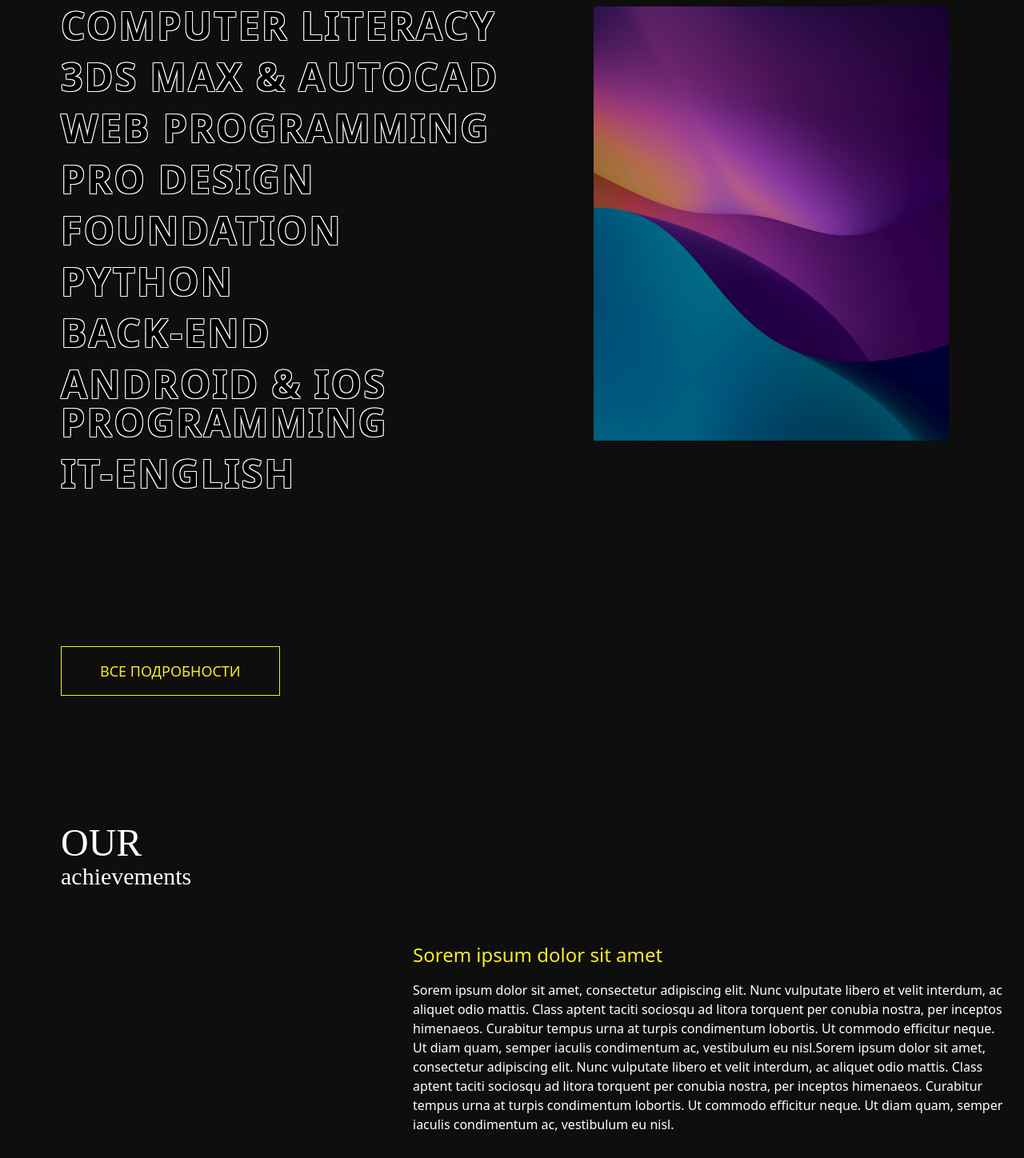
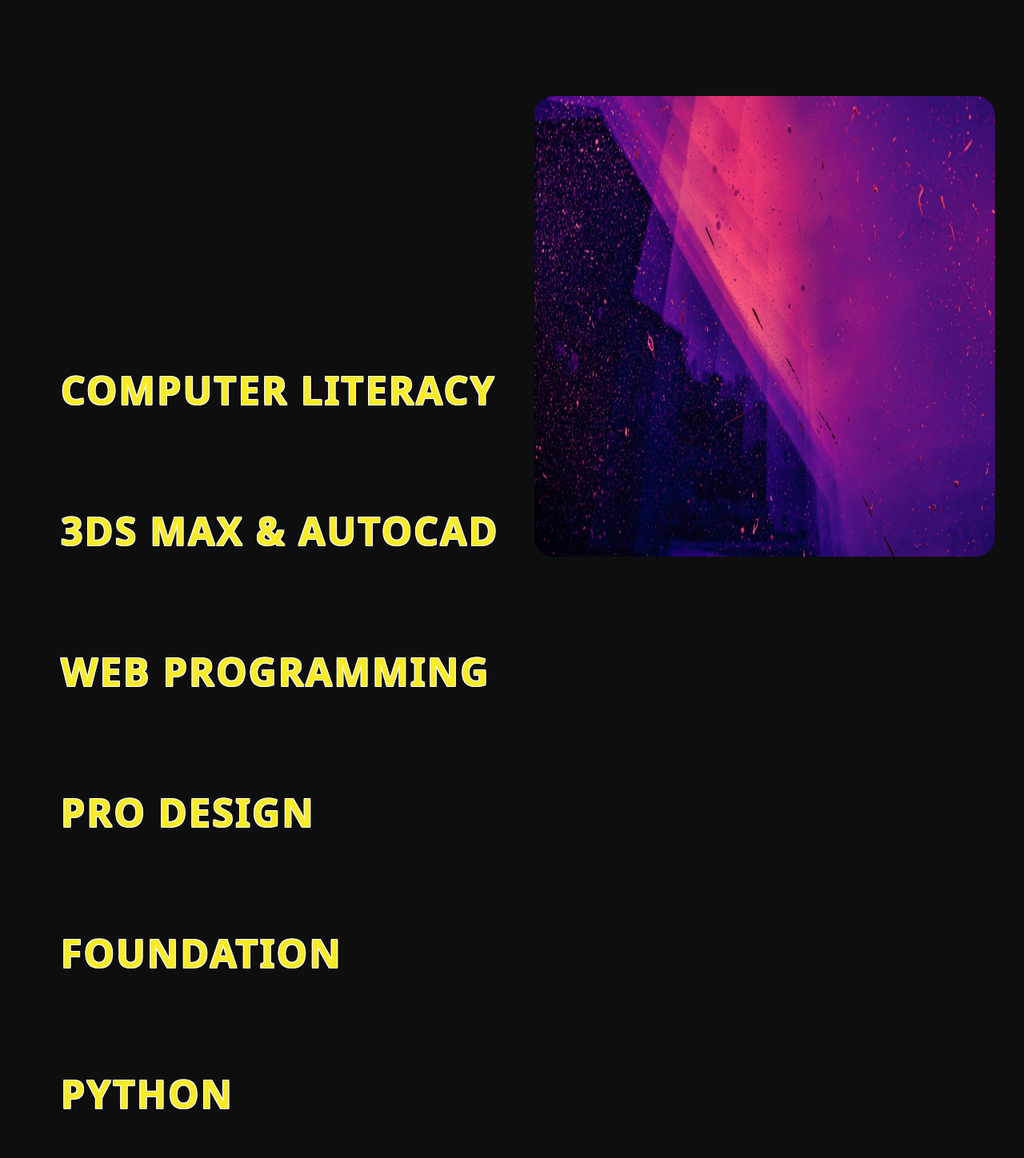
Before and after one commit to UlugbekAtakhanov/axioma2, a React (Vite) app: page / in a window 1280 px wide. Shown: the part 1020-2468 px from the top of the page at 80% size. Built offline with nearby package versions, Linux system fonts and the light colour scheme; a web font is replaced by a local one.

Commit message:
July3 19:12

```diff
--- a/package.json
+++ b/package.json
@@ -12,6 +12,7 @@
   "dependencies": {
     "@headlessui/react": "^1.7.15",
     "@heroicons/react": "^2.0.18",
+    "classnames": "^2.3.2",
     "framer-motion": "^10.12.18",
     "react": "^18.2.0",
     "react-dom": "^18.2.0",
--- /dev/null
+++ b/src/components/YellowButton.tsx
@@ -0,0 +1,16 @@
+
+import { motion } from "framer-motion"
+
+interface YellowButtonProps {
+    title: string
+}
+const YellowButton = ({ title }: YellowButtonProps) => {
+    return (
+        <motion.button whileHover={{ scale: 1.1 }} whileTap={{ scale: .9 }} className="border border-customYellow text-lg text-customYellow py-4 px-12 relative group">
+            <span className="group-hover:opacity-0 transition-all ">{title}</span>
+            <span className="absolute right-0 left-0 bottom-0 bg-customYellow  text-black flex justify-center items-center h-0 group-hover:h-full transition-all overflow-hidden opacity-0 group-hover:opacity-100">{title}</span>
+        </motion.button>
+    )
+}
+
+export default YellowButton
--- a/src/components/home-page/Container2.tsx
+++ /dev/null
@@ -1,39 +0,0 @@
-import { motion } from "framer-motion"
-import fields1 from "../../assets/fields1.jpg"
-
-const Container2 = () => {
-    return (
-        <div className="main-container py-[80px]">
-
-            <div className="text-white mb-16 ml-14">
-                <h1 className="saira text-5xl">OUR</h1>
-                <h1 className="sonsie text-3xl">COURSES</h1>
-            </div>
-
-            <div className="flex h-screen ml-14">
-                <ul className="flex-1">
-                    <motion.li whileHover={{ x: 35, scale: 1.1, color: "#F8EB25" }} transition={{ type: "spring", stiffness: 150, delay: 0 }} className=" text-border tracking-wider text-5xl font-bold  mb-4 cursor-pointer">COMPUTER LITERACY</motion.li>
-                    <motion.li whileHover={{ x: 35, scale: 1.1, color: "#F8EB25" }} transition={{ type: "spring", stiffness: 150, delay: 0 }} className=" text-border tracking-wider text-5xl font-bold  mb-4 cursor-pointer">3DS MAX & AUTOCAD </motion.li>
-                    <motion.li whileHover={{ x: 35, scale: 1.1, color: "#F8EB25" }} transition={{ type: "spring", stiffness: 150, delay: 0 }} className=" text-border tracking-wider text-5xl font-bold  mb-4 cursor-pointer">WEB PROGRAMMING </motion.li>
-                    <motion.li whileHover={{ x: 35, scale: 1.1, color: "#F8EB25" }} transition={{ type: "spring", stiffness: 150, delay: 0 }} className=" text-border tracking-wider text-5xl font-bold  mb-4 cursor-pointer">PRO DESIGN </motion.li>
-                    <motion.li whileHover={{ x: 35, scale: 1.1, color: "#F8EB25" }} transition={{ type: "spring", stiffness: 150, delay: 0 }} className=" text-border tracking-wider text-5xl font-bold  mb-4 cursor-pointer">FOUNDATION </motion.li>
-                    <motion.li whileHover={{ x: 35, scale: 1.1, color: "#F8EB25" }} transition={{ type: "spring", stiffness: 150, delay: 0 }} className=" text-border tracking-wider text-5xl font-bold  mb-4 cursor-pointer">PYTHON </motion.li>
-                    <motion.li whileHover={{ x: 35, scale: 1.1, color: "#F8EB25" }} transition={{ type: "spring", stiffness: 150, delay: 0 }} className=" text-border tracking-wider text-5xl font-bold  mb-4 cursor-pointer">BACK-END </motion.li>
-                    <motion.li whileHover={{ x: 35, scale: 1.1, color: "#F8EB25" }} transition={{ type: "spring", stiffness: 150, delay: 0 }} className=" text-border tracking-wider text-5xl font-bold  mb-4 cursor-pointer">ANDROID & IOS PROGRAMMING </motion.li>
-                    <motion.li whileHover={{ x: 35, scale: 1.1, color: "#F8EB25" }} transition={{ type: "spring", stiffness: 150, delay: 0 }} className=" text-border tracking-wider text-5xl font-bold  mb-4 cursor-pointer">IT-ENGLISH </motion.li>
-                </ul>
-                <div className="flex-1 flex justify-center items-start">
-                    <img className="w-[75%] object-cover" src={fields1} alt="img" />
-                </div>
-            </div>
-
-            <button className="border border-customYellow text-lg text-customYellow py-4 px-12 relative group ml-14">
-                <span className="group-hover:opacity-0 transition-all ">ВСЕ ПОДРОБНОСТИ</span>
-                <span className="absolute right-0 left-0 bottom-0 bg-customYellow  text-black flex justify-center items-center h-0 group-hover:h-full transition-all overflow-hidden opacity-0 group-hover:opacity-100">ВСЕ ПОДРОБНОСТИ</span>
-            </button>
-
-        </div>
-    )
-}
-
-export default Container2
--- a/src/components/home-page/Container3.tsx
+++ b/src/components/home-page/Container3.tsx
@@ -1,3 +1,4 @@
+import YellowButton from "../YellowButton"
 
 const Container3 = () => {
     return (
@@ -11,10 +12,7 @@ const Container3 = () => {
             <div className="w-[60%] ml-auto">
                 <h1 className="text-customYellow text-2xl mb-4">Sorem ipsum dolor sit amet</h1>
                 <p className="text-white mb-8">Sorem ipsum dolor sit amet, consectetur adipiscing elit. Nunc vulputate libero et velit interdum, ac aliquet odio mattis. Class aptent taciti sociosqu ad litora torquent per conubia nostra, per inceptos himenaeos. Curabitur tempus urna at turpis condimentum lobortis. Ut commodo efficitur neque. Ut diam quam, semper iaculis condimentum ac, vestibulum eu nisl.Sorem ipsum dolor sit amet, consectetur adipiscing elit. Nunc vulputate libero et velit interdum, ac aliquet odio mattis. Class aptent taciti sociosqu ad litora torquent per conubia nostra, per inceptos himenaeos. Curabitur tempus urna at turpis condimentum lobortis. Ut commodo efficitur neque. Ut diam quam, semper iaculis condimentum ac, vestibulum eu nisl.</p>
-                <button className="border border-customYellow text-lg text-customYellow py-4 px-12 relative group">
-                    <span className="group-hover:opacity-0 transition-all ">УЗНАТЬ БОЛЬШЕ</span>
-                    <span className="absolute right-0 left-0 bottom-0 bg-customYellow  text-black flex justify-center items-center h-0 group-hover:h-full transition-all overflow-hidden opacity-0 group-hover:opacity-100">УЗНАТЬ БОЛЬШЕ</span>
-                </button>
+                <YellowButton title="УЗНАТЬ БОЛЬШЕ" />
             </div>
 
         </div>
--- a/src/components/home-page/Footer1.tsx
+++ b/src/components/home-page/Footer1.tsx
@@ -1,3 +1,4 @@
+import YellowButton from "../YellowButton"
 
 const Footer1 = () => {
     return (
@@ -14,10 +15,7 @@ const Footer1 = () => {
             </div>
 
             <div className="flex justify-center">
-                <button className="border border-customYellow text-customYellow py-4 px-12 relative group mr-14">
-                    <span className="group-hover:opacity-0 transition-all ">SIGN UP</span>
-                    <span className="absolute right-0 left-0 bottom-0 bg-customYellow  text-black flex justify-center items-center h-0 group-hover:h-full transition-all overflow-hidden opacity-0 group-hover:opacity-100">SIGN UP</span>
-                </button>
+                <YellowButton title="SIGN UP" />
             </div>
 
 
--- /dev/null
+++ b/src/components/home-page/container2/Card.tsx
@@ -0,0 +1,16 @@
+import classNames from "classnames"
+
+interface CardProps {
+    gradient: string
+    children: React.ReactNode
+}
+const Card = ({ gradient, children }: CardProps) => {
+    return (
+        <div className={classNames(
+            "bg-gradient-to-br h-full w-full",
+            gradient
+        )}>{children}</div>
+    )
+}
+
+export default Card
--- /dev/null
+++ b/src/components/home-page/container2/Container2.tsx
@@ -0,0 +1,69 @@
+import classNames from "classnames"
+import { motion } from "framer-motion"
+import { Fragment, useState } from "react"
+import c3 from "../../../assets/c3.png"
+import fields1 from "../../../assets/fields1.jpg"
+import YellowButton from "../../YellowButton"
+import Card from "./Card"
+import List from "./List"
+
+const arr = [
+    { id: 1, title: "COMPUTER LITERACY", img: fields1 },
+    { id: 2, title: "3DS MAX & AUTOCAD", img: c3 },
+    { id: 3, title: "WEB PROGRAMMING", img: fields1 },
+    { id: 4, title: "PRO DESIGN", img: c3 },
+    { id: 5, title: " FOUNDATION", img: fields1 },
+    { id: 6, title: "PYTHON ", img: c3 },
+    { id: 7, title: " BACK - END", img: fields1 },
+    { id: 8, title: "ANDROID & IOS PROGRAMMING", img: fields1 },
+    { id: 9, title: "IT - ENGLISH", img: c3 },
+]
+
+
+const Container2 = () => {
+    const [isInViewId, setIsInViewId] = useState<number | null>(null)
+
+    return (
+        <div className="main-container py-[80px]">
+
+            <div className="text-white mb-16 ml-14">
+                <h1 className="saira text-5xl">OUR</h1>
+                <h1 className="sonsie text-3xl">COURSES</h1>
+            </div>
+
+            <div className="flex ml-14 mb-12 items-start">
+                <ul className="flex-1 py-[50vh]">
+                    {arr.map((item) => (
+                        <li key={item.id}>
+                            <List itemId={item.id} setIsInViewId={setIsInViewId}>
+                                {item.title}
+                            </List>
+                        </li>
+                    ))}
+                </ul>
+
+                <div className="flex-1 p-4 sticky top-0 flex h-screen items-center">
+                    <div className="w-full aspect-square text-white rounded-3xl overflow-hidden">
+                        <Card gradient="from-slate-900 to-black">
+                            {arr.map((item) => (
+                                <Fragment key={item.id}>
+                                    {isInViewId === item.id ? <motion.img initial={{ opacity: 0 }} animate={{ opacity: 1 }} transition={{ duration: .5 }} src={item.img} alt="img" className={classNames(
+                                        "w-full h-full rounded-3xl",
+                                    )} /> : null}
+                                </Fragment>
+                            ))}
+                        </Card>
+                    </div>
+                </div>
+
+            </div>
+
+            <div className="ml-14">
+                <YellowButton title="ВСЕ ПОДРОБНОСТИ" />
+            </div>
+
+        </div>
+    )
+}
+
+export default Container2
--- /dev/null
+++ b/src/components/home-page/container2/List.tsx
@@ -0,0 +1,28 @@
+import { useEffect } from "react"
+import classNames from 'classnames'
+import { useInView } from 'framer-motion'
+import { useRef } from 'react'
+
+interface ListProps {
+    children: React.ReactNode
+    itemId: number
+    setIsInViewId: React.Dispatch<React.SetStateAction<number | null>>
+}
+
+const List = ({ children, itemId, setIsInViewId }: ListProps) => {
+    const ref = useRef(null)
+    const inView = useInView(ref, { margin: "-50% 0px -50% 0px" })
+    useEffect(() => {
+        if (inView) {
+            setIsInViewId(itemId)
+        }
+    }, [inView])
+    return (
+        <p ref={ref} className={classNames(
+            "text-wrap py-14 text-border tracking-wider text-5xl font-bold  mb-4 cursor-pointer",
+            inView ? "!text-customYellow" : "text-black"
+        )}>{children}</p>
+    )
+}
+
+export default List
--- a/src/components/navbar/Navbar.tsx
+++ b/src/components/navbar/Navbar.tsx
@@ -1,10 +1,11 @@
 import { Link } from "react-router-dom"
 import hamburger from "../../assets/hamburger.svg"
 import Dropdown from "../dropdowns/Dropdown"
+import { motion } from "framer-motion"
 
 const Navbar = () => {
     return (
-        <div className="main-container py-6 flex justify-between items-center w-full">
+        <motion.div initial={{ opacity: 0 }} animate={{ opacity: 1 }} transition={{ duration: 1, delay: 3.5 }} className="main-container py-6 flex justify-between items-center w-full">
 
             <div className="flex items-center gap-8 text-white text-sm">
                 <div><img src={hamburger} alt="img" className="w-[25px]" /></div>
@@ -37,7 +38,7 @@ const Navbar = () => {
                 </div>
             </div>
 
-        </div>
+        </motion.div>
     )
 }
 
--- a/src/index.css
+++ b/src/index.css
@@ -50,3 +50,7 @@ body {
     -1px 1px 0 white,
     1px 1px 0 white;
 }
+
+.text-wrap {
+  text-wrap: balance;
+}
--- a/src/pages/HomePage.tsx
+++ b/src/pages/HomePage.tsx
@@ -1,5 +1,5 @@
 import Container1 from "../components/home-page/Container1"
-import Container2 from "../components/home-page/Container2"
+import Container2 from "../components/home-page/container2/Container2"
 import Container3 from "../components/home-page/Container3"
 import Container4 from "../components/home-page/Container4"
 import Container5 from "../components/home-page/Container5"
```
Also changed, not shown: src/components/home-page/Container1.tsx (+8 -5 lines), 1 other file (tests, documents, lock files or other folders).
